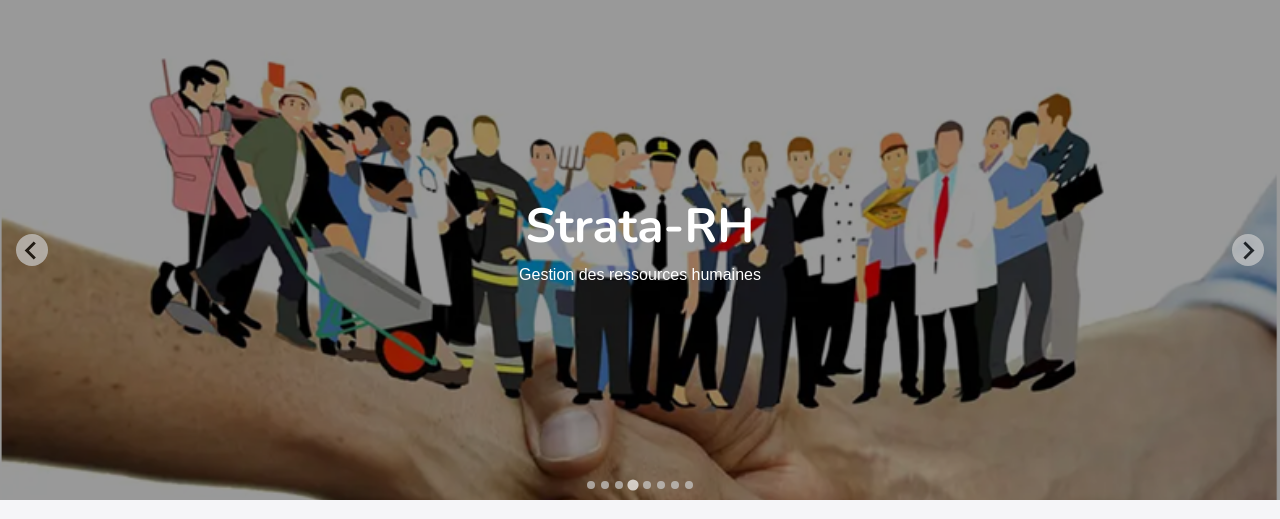
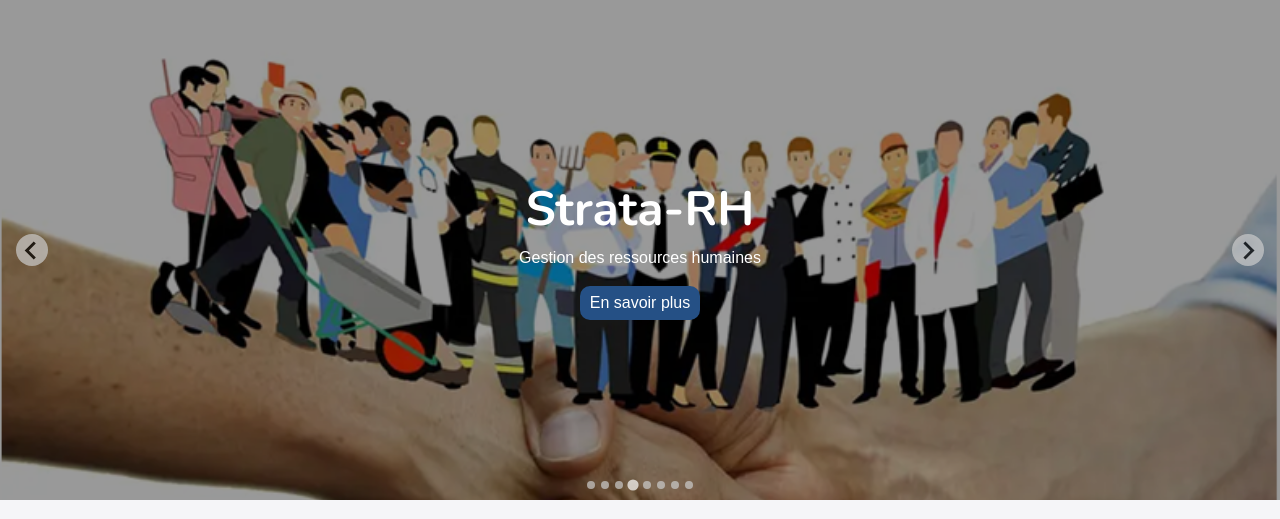
Before and after one commit to ghennysoft/strata, a Django app: page / in a window 1280 px wide. Shown: the part 58-577 px from the top of the page. Run offline with Django 4.2, Linux system fonts and the light colour scheme; some libraries are stand-ins or nearby versions.

Commit message:
Button in each item in carousel

```diff
--- a/static/css/cssFiles.css
+++ b/static/css/cssFiles.css
@@ -299,6 +299,14 @@ html, body {
 
 .hero-content .item {
     height: 500px;
+}
+
+.hero-content .item a {
+    background-color: #255085;
+    color: #fff;
+    padding: 5px 10px;
+    border-radius: 10px;
+    text-decoration: none;
 }
 
 .hero-content .search {
--- a/templates/includes/home_carousel.html
+++ b/templates/includes/home_carousel.html
@@ -8,49 +8,56 @@
                 <div class="d-flex flex-column justify-content-center align-items-center text-white w-100 h-100" style="background-color: rgba(0, 0, 0, .4);">
                     <h4 class="text-white mb-2" style="font-size: 3rem;">Geo-Strata</h4>
                     <p>Pour les études des sols, sous-sol et eau</p>
-                    <a href="#">En savoir plus</a>
+                    <a href="{% url 'home:etude_sol' %}">En savoir plus</a>
                 </div>
             </div>
             <div class="item splide__slide" style="background-image: url(../../static/img/emploi.jpg); background-size: cover;">
                 <div class="d-flex flex-column justify-content-center align-items-center text-white w-100 h-100" style="background-color: rgba(0, 0, 0, .4);">
                     <h4 class="text-white mb-2" style="font-size: 3rem;">Strata-Emploi</h4>
                     <p>Facilitation et opportunités d’emploi et stages</p>
+                    <a href="{% url 'home:emploi' %}">En savoir plus</a>
                 </div>
             </div>
             <div class="item splide__slide" style="background-image: url(../../static/img/strata-formation.png); background-size: cover;">
                 <div class="d-flex flex-column justify-content-center align-items-center text-white w-100 h-100" style="background-color: rgba(0, 0, 0, .4);">
                     <h4 class="text-white mb-2" style="font-size: 3rem;">Strata-Formation</h4>
                     <p>Formations et renforcement de capacités</p>
+                    <a href="{% url 'home:formation' %}">En savoir plus</a>
                 </div>
             </div>
             <div class="item splide__slide" style="background-image: url(../../static/img/strata-rh.png); background-size: cover;">
                 <div class="d-flex flex-column justify-content-center align-items-center text-white w-100 h-100" style="background-color: rgba(0, 0, 0, .4);">
                     <h4 class="text-white mb-2" style="font-size: 3rem;">Strata-RH</h4>
                     <p>Gestion des ressources humaines</p>
+                    <a href="{% url 'home:emploi' %}">En savoir plus</a>
                 </div>
             </div>
             <div class="item splide__slide" style="background-image: url(../../static/img/immo.webp); background-size: cover;">
                 <div class="d-flex flex-column justify-content-center align-items-center text-white w-100 h-100" style="background-color: rgba(0, 0, 0, .4);">
                     <h4 class="text-white mb-2" style="font-size: 3rem;">Strata-Immo</h4>
                     <p>Business et investissements immobilier</p>
+                    <a href="{% url 'home:immobilier' %}">En savoir plus</a>
                 </div>
             </div>
             <div class="item splide__slide" style="background-image: url(../../static/img/strata-formation.png); background-size: cover;">
                 <div class="d-flex flex-column justify-content-center align-items-center text-white w-100 h-100" style="background-color: rgba(0, 0, 0, .4);">
                     <h4 class="text-white mb-2" style="font-size: 3rem;">Strata-Service</h4>
                     <p>Prestation des services et main d'œuvre</p>
+                    <a href="{% url 'home:service' %}">En savoir plus</a>
                 </div>
             </div>
             <div class="item splide__slide" style="background-image: url(../../static/img/strata_entrepreneur.jpg); background-size: cover;">
                 <div class="d-flex flex-column justify-content-center align-items-center text-white w-100 h-100" style="background-color: rgba(0, 0, 0, .4);">
                     <h4 class="text-white mb-2" style="font-size: 3rem;">Strata-Entrepreneur</h4>
                     <p>L'orientation et assistance entrepreneurial.</p>
+                    <a href="{% url 'home:entrepreneur' %}">En savoir plus</a>
                 </div>
             </div>
             <div class="item splide__slide" style="background-image: url(../../static/img/partenariat.jpg); background-size: cover;">
                 <div class="d-flex flex-column justify-content-center align-items-center text-white w-100 h-100" style="background-color: rgba(0, 0, 0, .4);">
                     <h4 class="text-white mb-2" style="font-size: 3rem;">Partenariat et affiliation</h4>
                     <p>Strata et ses partenaires</p>
+                    <a href="{% url 'home:entrepreneur' %}">En savoir plus</a>
                 </div>
             </div>
         </div>
```
